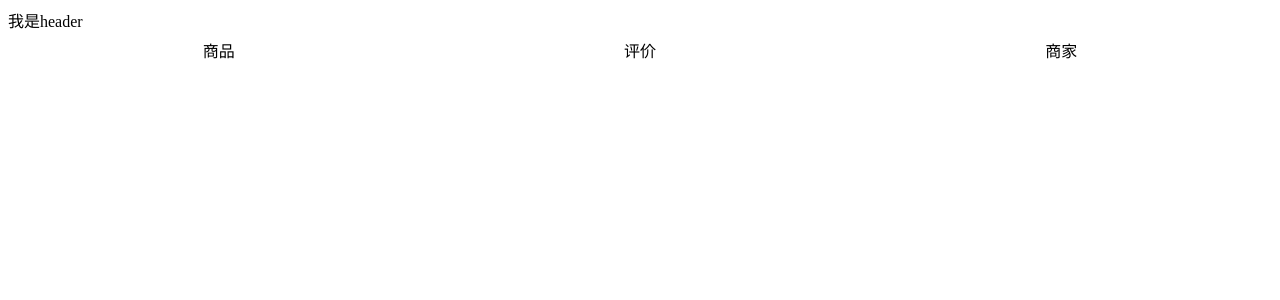
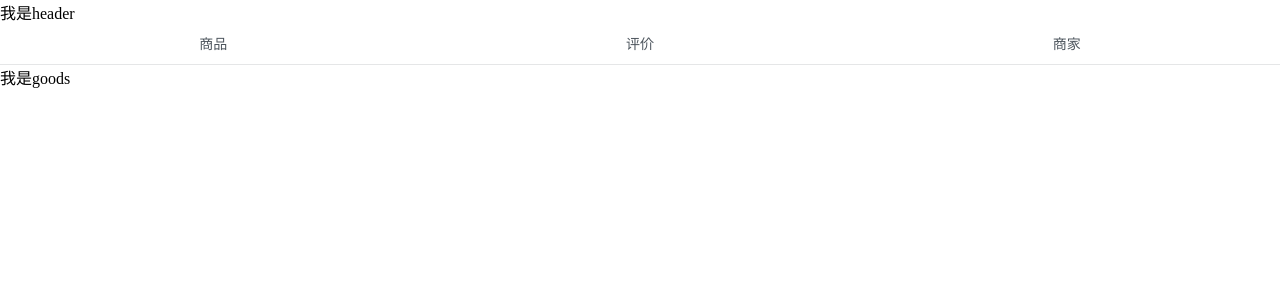
Before and after one commit to lipan16/shop, a Vue app: page /goods#/ratings in a window 1280 px wide. Shown: the top 300 px of the page. Built offline with nearby package versions, Linux system fonts and the light colour scheme.

Commit message:
实现首页router

```diff
--- a/src/App.vue
+++ b/src/App.vue
@@ -2,9 +2,15 @@
   <div id="app">
     <l-header></l-header>
     <div class="tab">
-      <div class="tab-item">商品</div>
-      <div class="tab-item">评价</div>
-      <div class="tab-item">商家</div>
+      <div class="tab-item">
+        <router-link to="/goods">商品</router-link>
+      </div>
+      <div class="tab-item">
+        <router-link to="/ratings">评价</router-link>
+      </div>
+      <div class="tab-item">
+        <router-link to="/seller">商家</router-link>
+      </div>
     </div>
     <router-view/>
   </div>
@@ -14,6 +20,11 @@
 import header from './components/header/header'
 
 export default {
+  data(){
+    return {
+      seller: {}
+    }
+  },
   components: {
     'l-header': header
   }
@@ -21,15 +32,32 @@ export default {
 </script>
 
 <style>
+* {
+  margin  : 0;
+  padding : 0;
+}
+
 .tab {
-  width       : 100%;
-  height      : 40px;
-  line-height : 40px;
-  display     : flex;
+  width         : 100%;
+  height        : 40px;
+  line-height   : 40px;
+  display       : flex;
+  border-bottom : 1px solid rgba(7, 17, 24, 0.1);
 }
 
 .tab-item {
   flex       : 1;
   text-align : center;
 }
+
+.tab-item > a {
+  display         : inline;
+  text-decoration : none;
+  font-size       : 14px;
+  color           : rgb(77, 85, 93);
+}
+
+.active {
+  color : rgb(240, 20, 20);
+}
 </style>
--- /dev/null
+++ b/src/components/goods/goods.vue
@@ -0,0 +1,12 @@
+<template>
+  <div>我是goods</div>
+</template>
+
+<script>
+export default {
+}
+</script>
+
+<style scoped>
+
+</style>
--- /dev/null
+++ b/src/components/ratings/ratings.vue
@@ -0,0 +1,13 @@
+<template>
+  <div>我是评论</div>
+</template>
+
+<script>
+export default {
+  name: 'ratings'
+}
+</script>
+
+<style scoped>
+
+</style>
--- /dev/null
+++ b/src/components/seller/seller.vue
@@ -0,0 +1,13 @@
+<template>
+  <div>我是商家</div>
+</template>
+
+<script>
+export default {
+  name: 'seller'
+}
+</script>
+
+<style scoped>
+
+</style>
--- a/src/router/index.js
+++ b/src/router/index.js
@@ -1,10 +1,26 @@
 import Vue from 'vue'
 import Router from 'vue-router'
+import goods from '../components/goods/goods'
+import ratings from '../components/ratings/ratings'
+import seller from '../components/seller/seller'
 
 Vue.use(Router)
 
 export default new Router({
-  routes: [
-
+  linkActiveClass: 'active',
+  mode: 'history',
+  routes: [{
+    path: '/',
+    redirect: '/goods'
+  }, {
+    path: '/goods',
+    component: goods
+  }, {
+    path: '/ratings',
+    component: ratings
+  }, {
+    path: '/seller',
+    component: seller
+  }
   ]
 })
```
Also changed, not shown: .eslintrc.js.
